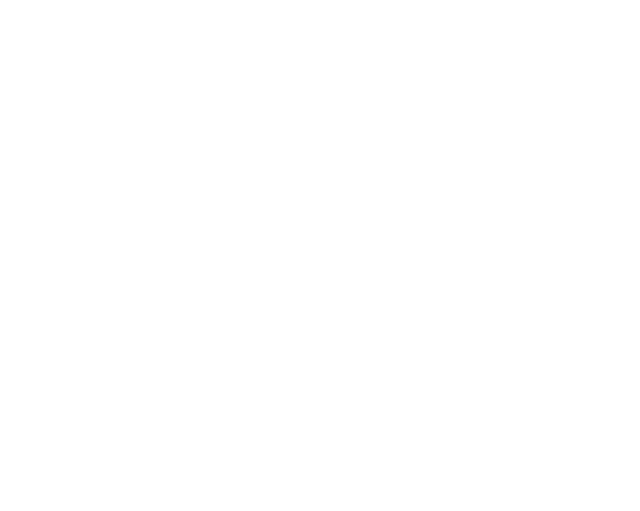
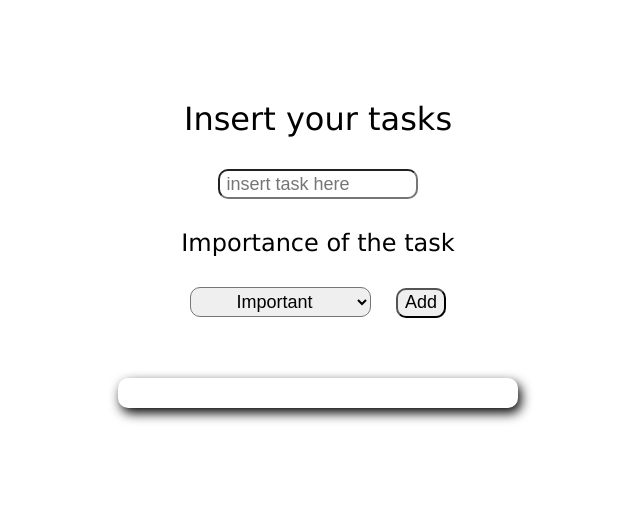
Before and after one commit to enamajdancic/1000-App, a plain HTML site: page index.html in a window 1280 px wide. Shown: the whole page, without its empty margins (322-962 px from the left). Drawn offline with Linux system fonts and the light colour scheme.

Commit message:
added delete

```diff
--- a/index.html
+++ b/index.html
@@ -0,0 +1,32 @@
+<!DOCTYPE html>
+<html lang="en">
+<head>
+    <meta charset="UTF-8">
+    <meta name="viewport" content="width=device-width, initial-scale=1.0">
+    <title>Document</title>
+    <link rel="stylesheet" href="main.css">
+</head>
+<body>
+    <div class="container">
+        <h1>Insert your tasks</h1>
+        <div class="input">
+            <input type="text" id="unos" placeholder="insert task here
+            ">
+            <h2>Importance of the task</h2>
+            <label for="importance"></label>
+
+            <select name="importance" id="importance">
+                <option value="important" id="most">Important</option>
+                <option value="medium" id="medium">Medium importance</option>
+                <option value="least" id="least">Least important</option>
+            </select>
+
+            <button onclick="insert()" id="button">Add</button>
+        </div>
+        <ul id="text">
+        </ul>
+    </div>
+
+    <script src="index.js"></script>
+</body>
+</html>
--- a/index.js
+++ b/index.js
@@ -13,16 +13,47 @@ function insert(){
 
     p.textContent = inserted;
 
-    text.appendChild(p);
 
-    most= text.style.color ="red";
-    medium= text.style.color ="yellow";
-    least= text.style.color ="green";
+    let importance = document.getElementById('importance').value;
 
-    let most = document.getElementById("most");
-    let medium = document.getElementById("medium");
-    let least = document.getElementById("least");
-    let importance = document.getElementByid("importance");
+
+    let most = document.getElementById('most');
+    let medium = document.getElementById('medium');
+    let least = document.getElementById('least');
+
+    important = most.value;
+    medium = medium.value;
+    least = least.value;
+
+    console.log(importance);
+
+    p.classList.add("important");
+
+
+    switch(importance){
+        case 'important':
+
+            p.className="important";
+            break;
+        case 'medium':
+
+            p.className="medium";
+            break;
+        case 'least':
+
+            p.className="least";
+            break;
+
+}
+
+    p.onclick = function(){
+        text.removeChild(p);
+    }
+
+        text.appendChild(p);
+
+        unos.value = '';
+
 
 
 }
--- a/main.css
+++ b/main.css
@@ -6,7 +6,7 @@ body{
     margin: 0 auto;
 
 }
-h1{
+h1,h2{
     font-weight: 1;
 
 }
@@ -58,3 +58,28 @@ ul li{
     text-align: center;
     margin: 25px;
 }
+
+ul li:hover{
+    text-decoration: line-through ;
+}
+
+select{
+    width: fit-content;
+    height: 30px;
+    border-radius: 10px;
+    font-size: large;
+    margin: 10px;
+    text-align: center;
+}
+
+.important{
+    color: red;
+}
+
+.medium{
+    color: orange;
+}
+
+.least{
+    color: green;
+}
```
